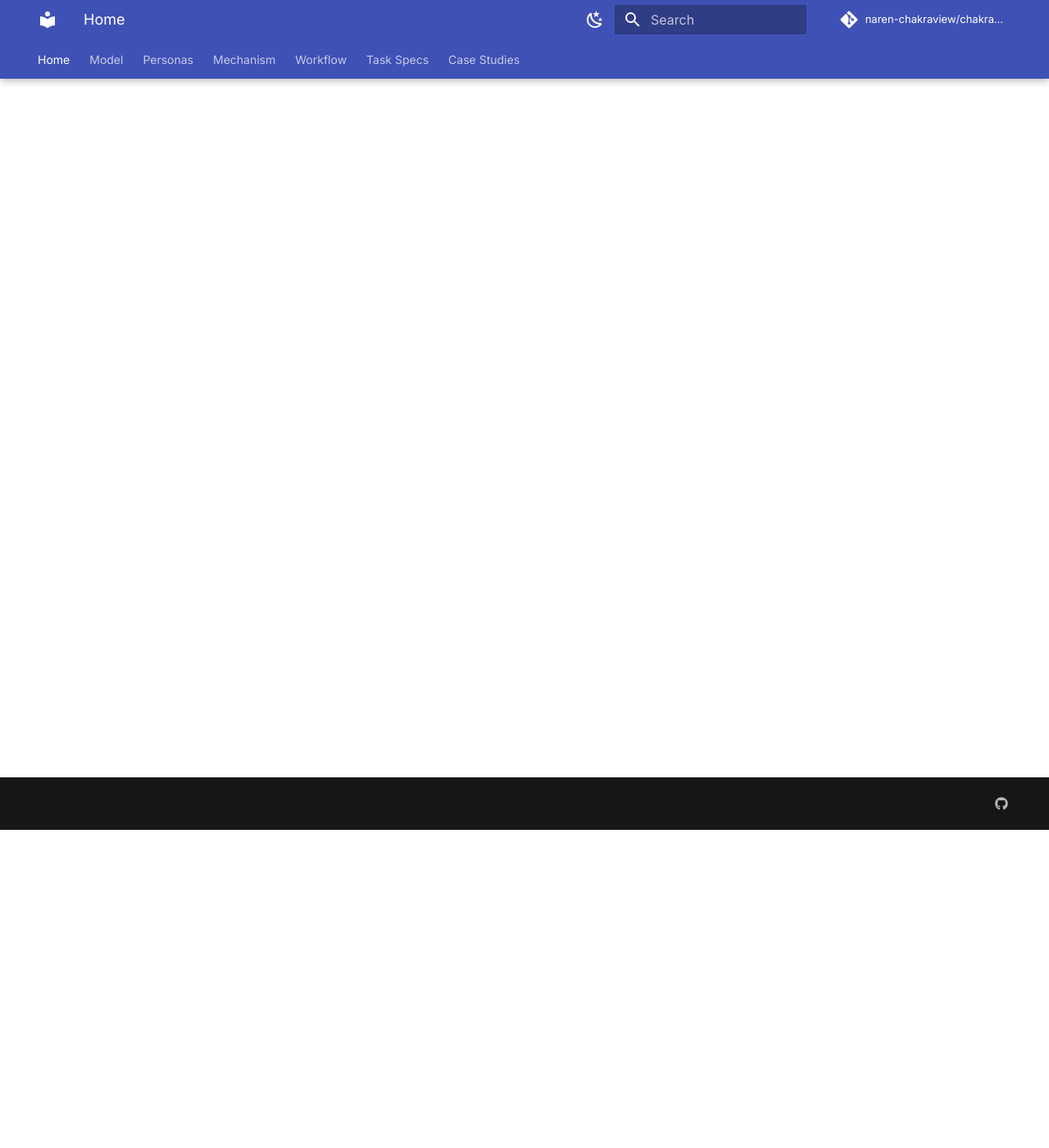
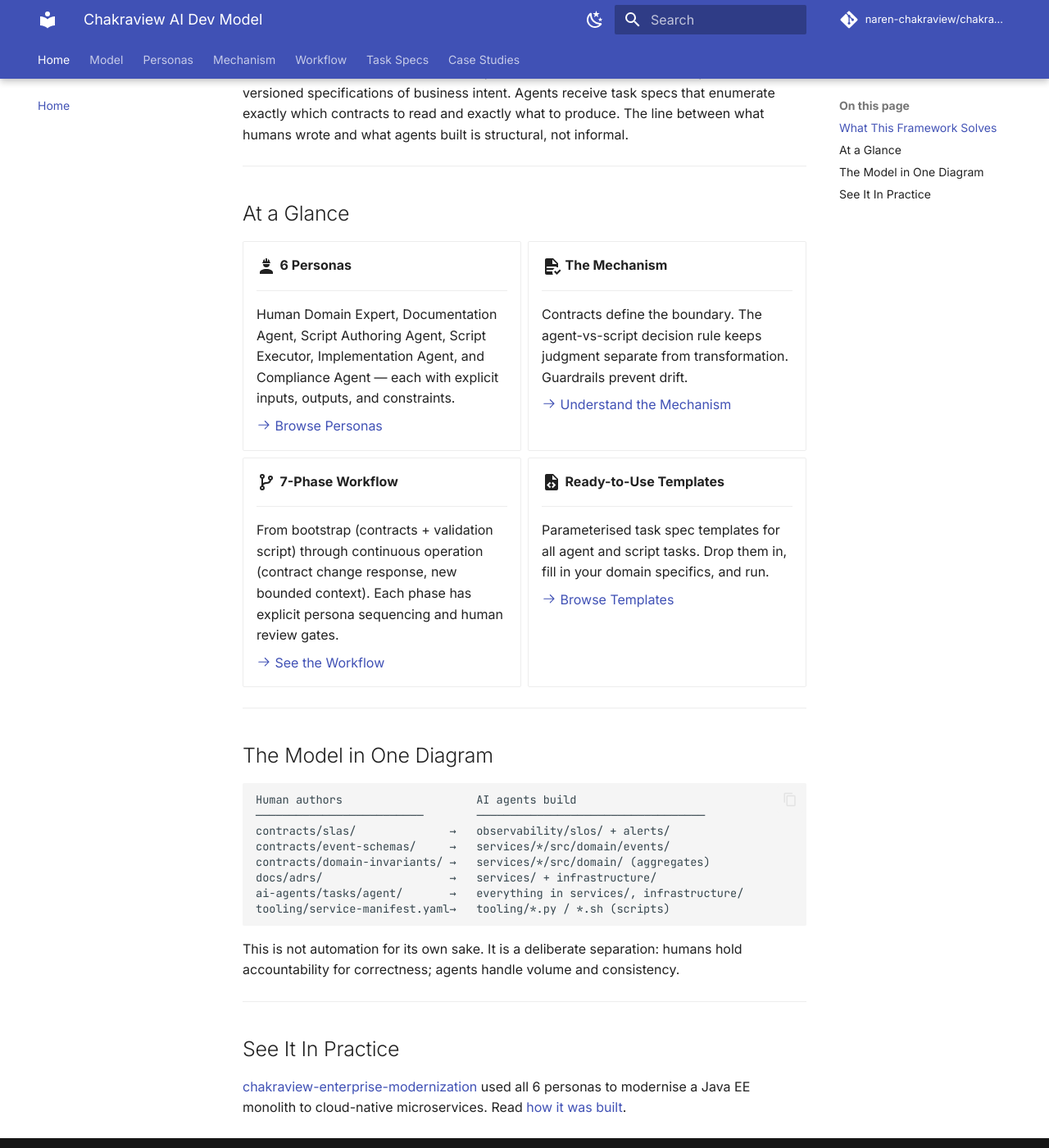
Before and after one commit to naren-chakraview/chakraview-ai-dev-model, an MkDocs documentation site: the page built from docs/index.md, in a window 1280 px wide and 1400 px high, scrolled down 388 px. Shown: the whole window at 82% size. Built offline with MkDocs 1.6.1 and Material for MkDocs 9.7.7, drawn with Linux system fonts in a browser that asks for light colours; comment, search, counter and statistics services are not loaded; some of the changed text lies outside the part shown.

````diff
--- a/docs/index.md
+++ b/docs/index.md
@@ -1,3 +1,79 @@
+---
+title: Chakraview AI Dev Model
+description: A 6-persona framework for human-AI collaborative software development.
+---
+
 # Chakraview AI Dev Model
 
-Coming soon.
+> **Humans are accountable for correctness. Agents are accountable for volume.**
+
+---
+
+## What This Framework Solves
+
+Most AI-assisted development fails at the same place: engineers give agents vague instructions and get inconsistent, unmaintainable output. The root cause is not the agent — it is the missing contract between human intent and agent implementation.
+
+This framework makes that contract explicit. Humans author *contracts* — precise, versioned specifications of business intent. Agents receive task specs that enumerate exactly which contracts to read and exactly what to produce. The line between what humans wrote and what agents built is structural, not informal.
+
+---
+
+## At a Glance
+
+<div class="grid cards" markdown>
+
+-   :material-account-hard-hat:{ .lg .middle } __6 Personas__
+
+    ---
+
+    Human Domain Expert, Documentation Agent, Script Authoring Agent, Script Executor, Implementation Agent, and Compliance Agent — each with explicit inputs, outputs, and constraints.
+
+    [:octicons-arrow-right-24: Browse Personas](personas/index.md)
+
+-   :material-file-document-check:{ .lg .middle } __The Mechanism__
+
+    ---
+
+    Contracts define the boundary. The agent-vs-script decision rule keeps judgment separate from transformation. Guardrails prevent drift.
+
+    [:octicons-arrow-right-24: Understand the Mechanism](mechanism/index.md)
+
+-   :material-source-branch:{ .lg .middle } __7-Phase Workflow__
+
+    ---
+
+    From bootstrap (contracts + validation script) through continuous operation (contract change response, new bounded context). Each phase has explicit persona sequencing and human review gates.
+
+    [:octicons-arrow-right-24: See the Workflow](workflow/index.md)
+
+-   :material-file-code:{ .lg .middle } __Ready-to-Use Templates__
+
+    ---
+
+    Parameterised task spec templates for all agent and script tasks. Drop them in, fill in your domain specifics, and run.
+
+    [:octicons-arrow-right-24: Browse Templates](../templates/)
+
+</div>
+
+---
+
+## The Model in One Diagram
+
+```
+Human authors                    AI agents build
+─────────────────────────        ──────────────────────────────────
+contracts/slas/              →   observability/slos/ + alerts/
+contracts/event-schemas/     →   services/*/src/domain/events/
+contracts/domain-invariants/ →   services/*/src/domain/ (aggregates)
+docs/adrs/                   →   services/ + infrastructure/
+ai-agents/tasks/agent/       →   everything in services/, infrastructure/
+tooling/service-manifest.yaml→   tooling/*.py / *.sh (scripts)
+```
+
+This is not automation for its own sake. It is a deliberate separation: humans hold accountability for correctness; agents handle volume and consistency.
+
+---
+
+## See It In Practice
+
+[chakraview-enterprise-modernization](https://github.com/naren-chakraview/chakraview-enterprise-modernization) used all 6 personas to modernise a Java EE monolith to cloud-native microservices. Read [how it was built](https://naren-chakraview.github.io/chakraview-enterprise-modernization/how-this-was-built/).
````
Also changed, not shown: README.md (added, +56 -0 lines).
